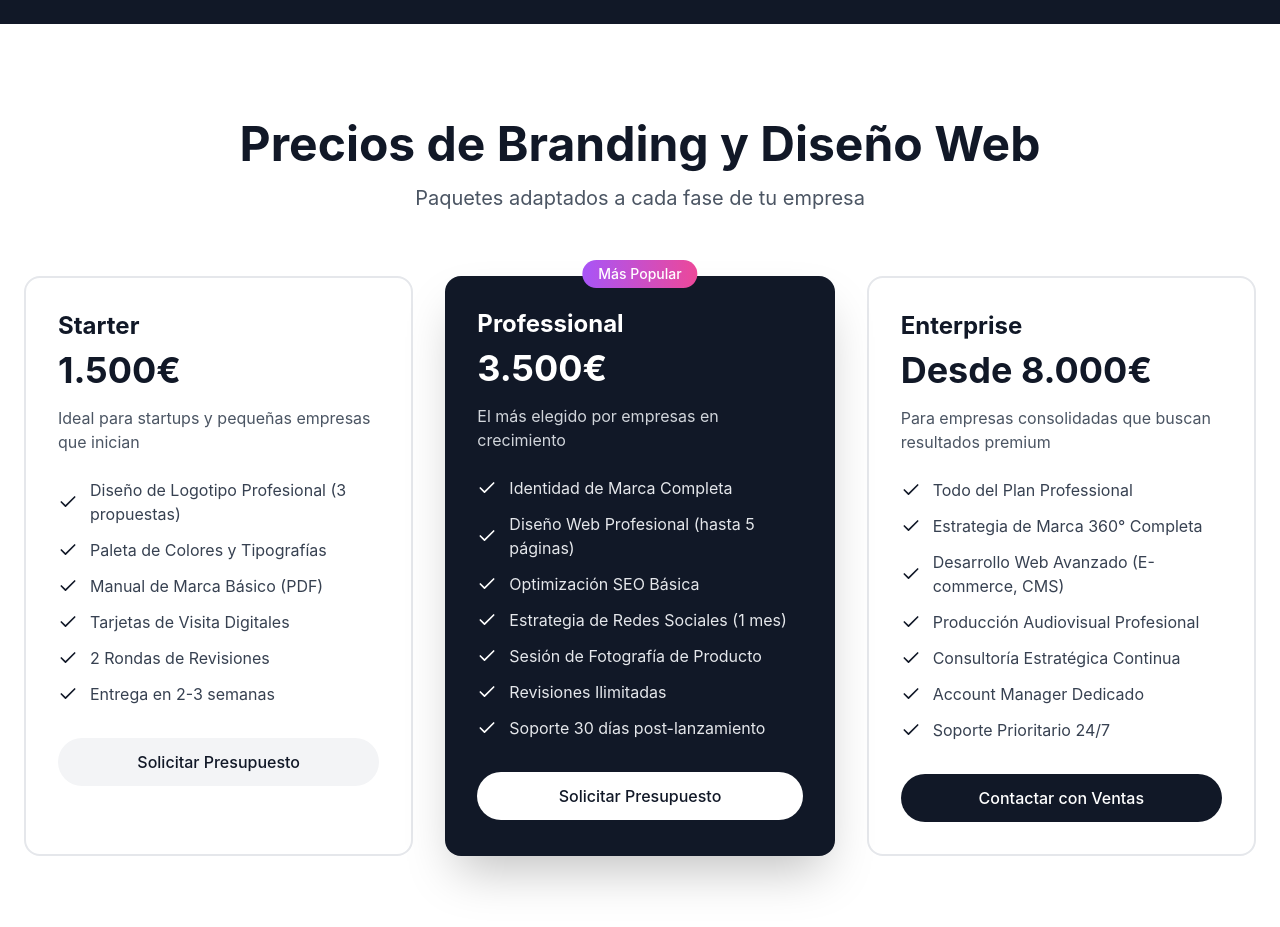
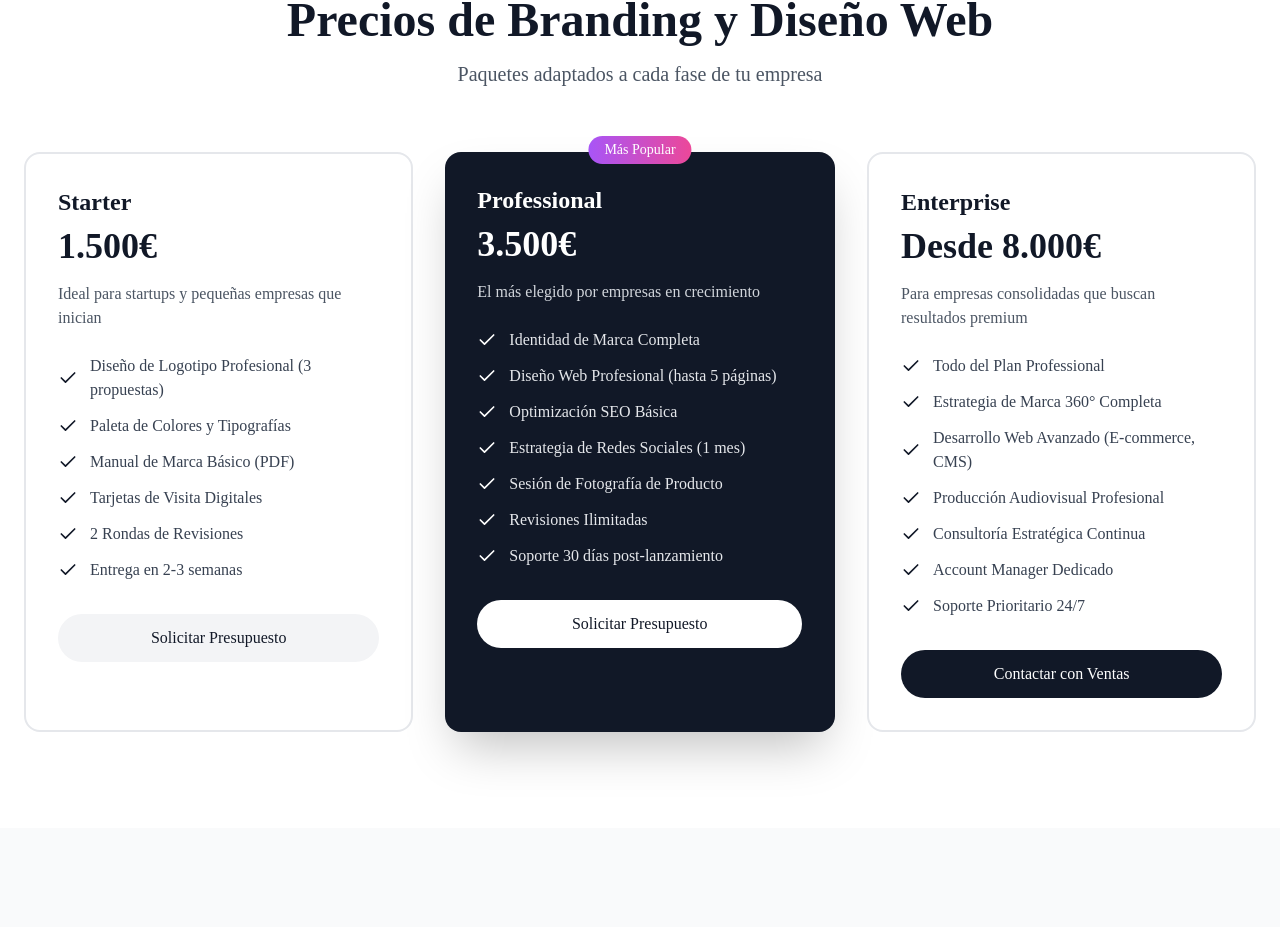
Before and after one commit to fmatovelle/PrismaBrandingAgency, a Next.js app in the folder prisma-branding/: page / in a window 1280 px wide. Shown: the part 4144-5071 px from the top of the page. Built offline with nearby package versions, Linux system fonts and the light colour scheme.

Commit message:
Fix: Optimize animations and prevent image flashing

```diff
--- a/prisma-branding/app/globals.css
+++ b/prisma-branding/app/globals.css
@@ -2,16 +2,23 @@
 @tailwind components;
 @tailwind utilities;
 
-* {
-  margin: 0;
-  padding: 0;
-  box-sizing: border-box;
+img {
+  transition: opacity 0.3s ease-in-out;
 }
 
-html {
+img[loading="lazy"] {
+  opacity: 0;
+}
+
+img[loading="lazy"].loaded,
+img[loading="eager"] {
+  opacity: 1;
+}
+
+* {
   scroll-behavior: smooth;
 }
 
-body {
-  font-family: 'Inter', -apple-system, BlinkMacSystemFont, 'Segoe UI', 'Roboto', sans-serif;
+.transition-all {
+  will-change: transform;
 }
```
